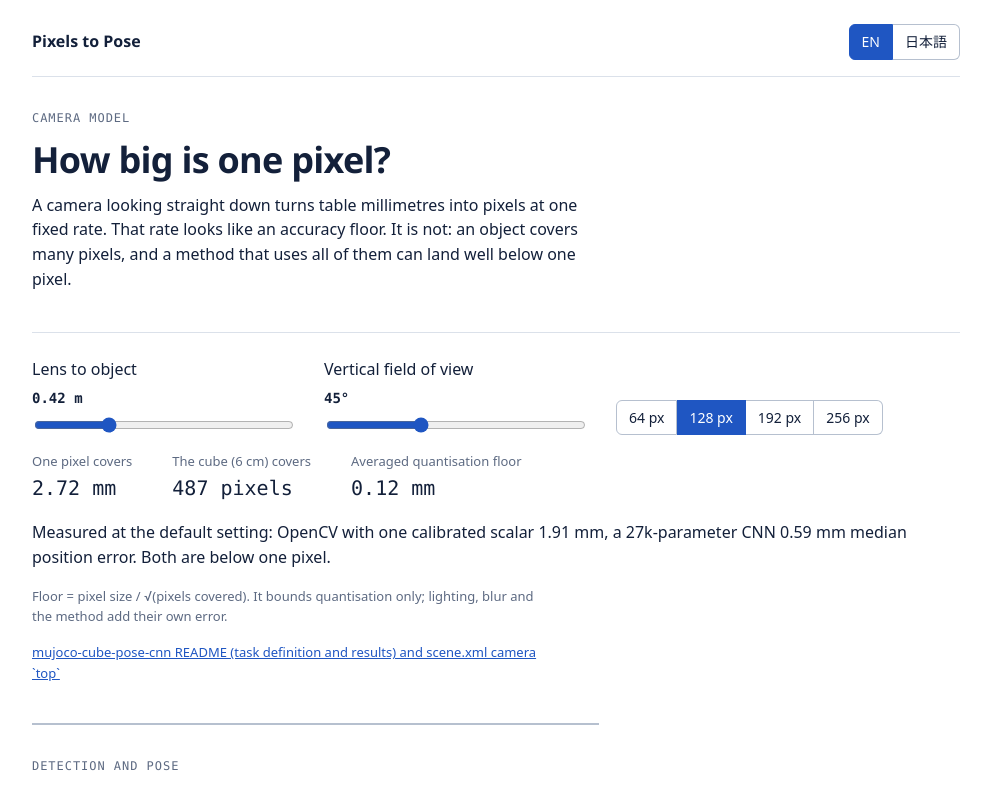
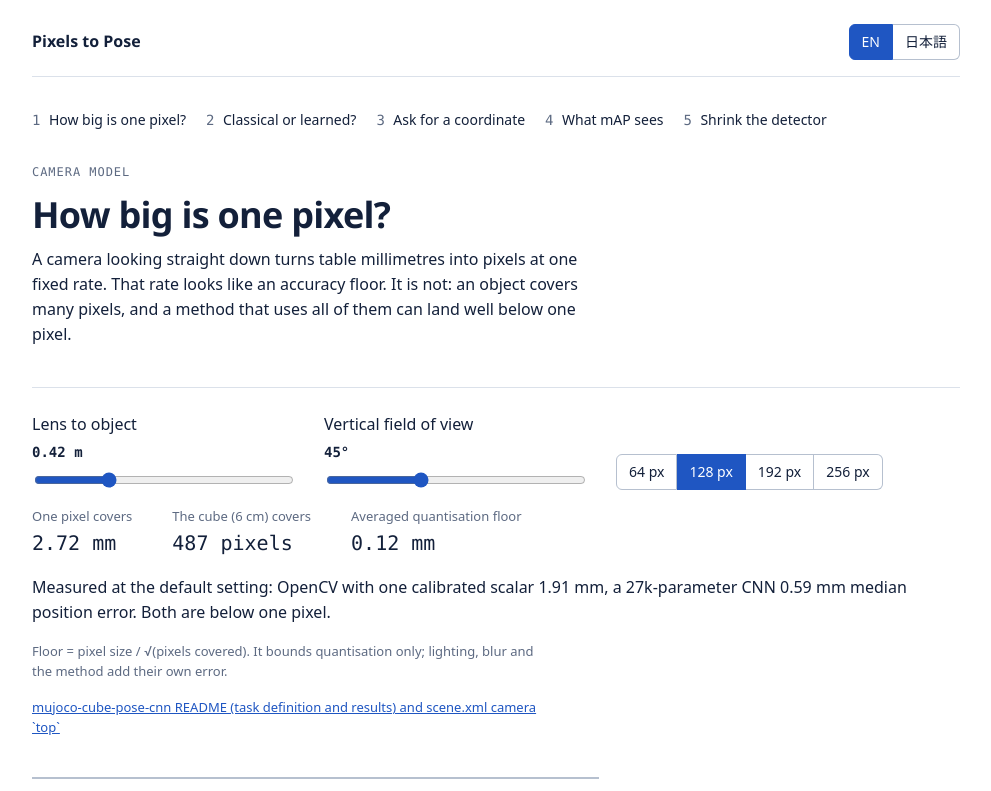
Before and after one commit to AungKaung1928/pixels-to-pose, a React (Vite) app: page / in a window 1280 px wide. Shown: the top 791 px of the page, without its empty margins (144-1135 px from the left). Built offline with nearby package versions, Linux system fonts and the light colour scheme.

Commit message:
Chapter navigation; keep numbers and units on one line in tables (checked at 390 px)

```diff
--- a/src/App.tsx
+++ b/src/App.tsx
@@ -24,6 +24,14 @@ const T = {
     caveat:
       'Simulated cluttered table, 2000 validation images, 8992 objects. Model time only, batch 1, one idle x86 CPU; decoding adds 0.18 ms. Not measured on a Jetson or any accelerator.',
     lang: 'Language',
+    contents: 'Chapters',
+    toc: [
+      ['camera', 'How big is one pixel?'],
+      ['detect', 'Classical or learned?'],
+      ['keypoints', 'Ask for a coordinate'],
+      ['map', 'What mAP sees'],
+      ['int8', 'Shrink the detector'],
+    ],
   },
   ja: {
     eyebrow: 'エッジへの展開',
@@ -41,6 +49,14 @@ const T = {
     caveat:
       'シミュレーションの散らかったテーブル、検証画像 2000 枚、物体 8992 個。モデル時間のみ、バッチ 1、アイドル状態の x86 CPU 1 台。デコードに 0.18 ms 加わります。Jetson やアクセラレータでは計測していません。',
     lang: '表示言語',
+    contents: '章',
+    toc: [
+      ['camera', '1 ピクセルの大きさ'],
+      ['detect', '古典的手法か、学習か'],
+      ['keypoints', '座標を出させる'],
+      ['map', 'mAP に見えるもの'],
+      ['int8', '検出器を小さくする'],
+    ],
   },
 }
 
@@ -71,12 +87,29 @@ export default function App() {
             ))}
           </div>
         </header>
+        <nav aria-label={t.contents}>
+          <ol className="toc">
+            {t.toc.map(([id, label]) => (
+              <li key={id}>
+                <a href={`#${id}`}>{label}</a>
+              </li>
+            ))}
+          </ol>
+        </nav>
         <main>
-          <CameraChapter />
-          <DetectChapter />
-          <KeypointChapter />
-          <MapChapter />
-          <section className="intro chapter-break">
+          <div className="chapter" id="camera">
+            <CameraChapter />
+          </div>
+          <div className="chapter" id="detect">
+            <DetectChapter />
+          </div>
+          <div className="chapter" id="keypoints">
+            <KeypointChapter />
+          </div>
+          <div className="chapter" id="map">
+            <MapChapter />
+          </div>
+          <section className="intro chapter-break" id="int8">
             <p className="eyebrow">{t.eyebrow}</p>
             <h1>{t.title}</h1>
             <p>{t.intro}</p>
--- a/src/index.css
+++ b/src/index.css
@@ -476,3 +476,49 @@ td.fail {
   border-color: var(--good);
   color: var(--on-accent);
 }
+
+.chapter {
+  display: flex;
+  flex-direction: column;
+  gap: 40px;
+}
+
+.chapter,
+#int8 {
+  scroll-margin-top: 16px;
+}
+
+.toc {
+  display: flex;
+  flex-wrap: wrap;
+  gap: 6px 20px;
+  padding: 0;
+  margin: 0;
+  list-style: none;
+  counter-reset: ch;
+  font-size: 0.875rem;
+}
+
+.toc li {
+  counter-increment: ch;
+}
+
+.toc li::before {
+  content: counter(ch) ' ';
+  font-family: var(--font-mono);
+  color: var(--ink-3);
+}
+
+.toc a {
+  color: var(--ink);
+  text-decoration: none;
+}
+
+.toc a:hover {
+  color: var(--accent);
+  text-decoration: underline;
+}
+
+td.num {
+  white-space: nowrap;
+}
```
